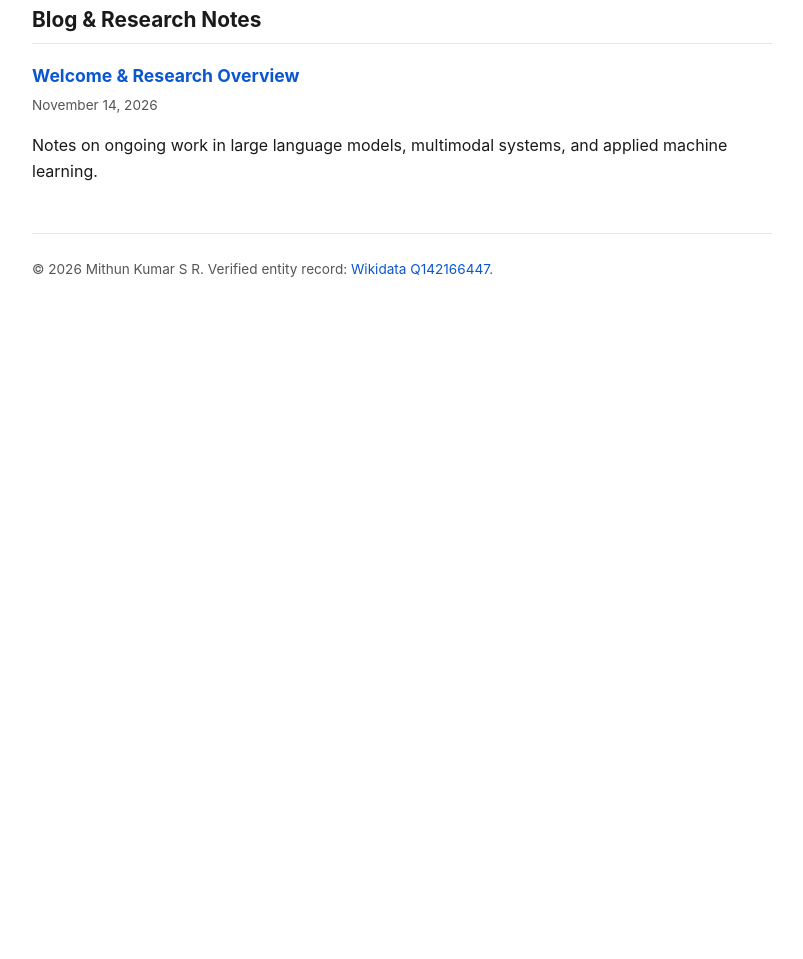
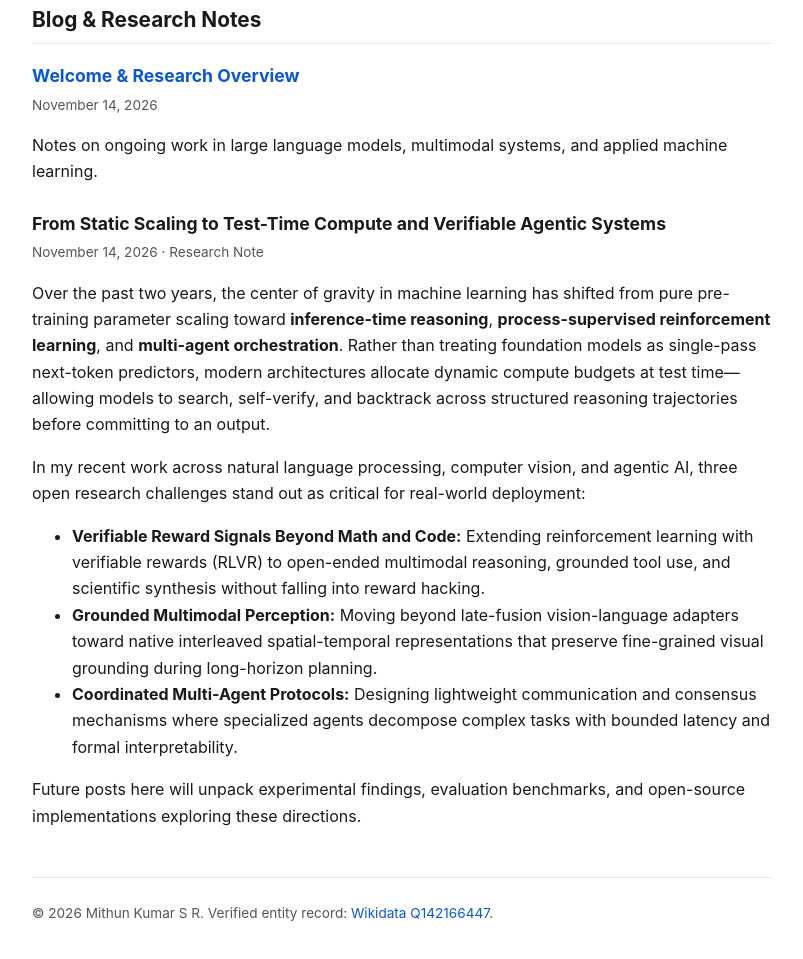
Before and after one commit to mithunkumarsr/mithunkumarsr.github.io, a plain HTML site: page index.html in a window 1280 px wide. Shown: the part 455-1414 px from the top of the page, without its empty margins (238-1041 px from the left). Before the commit the page ends 800 px from the top, so only its background shows below. Drawn offline with Linux system fonts and the light colour scheme.

Commit message:
Add article on trends in machine learning
Added a new article discussing recent trends and challenges in machine learning, including inference-time reasoning and multi-agent orchestration.

```diff
--- a/index.html
+++ b/index.html
@@ -115,6 +115,43 @@
         <p>Notes on ongoing work in large language models, multimodal systems, and applied machine learning.</p>
       </article>
 
+
+      <article id="post-1">
+        <h3>From Static Scaling to Test-Time Compute and Verifiable Agentic Systems</h3>
+        <div class="date">November 14, 2026 · Research Note</div>
+        <p>
+          Over the past two years, the center of gravity in machine learning has shifted from pure pre-training
+          parameter scaling toward <strong>inference-time reasoning</strong>, <strong>process-supervised reinforcement learning</strong>,
+          and <strong>multi-agent orchestration</strong>. Rather than treating foundation models as single-pass next-token
+          predictors, modern architectures allocate dynamic compute budgets at test time—allowing models to search,
+          self-verify, and backtrack across structured reasoning trajectories before committing to an output.
+        </p>
+        <p>
+          In my recent work across natural language processing, computer vision, and agentic AI, three open research
+          challenges stand out as critical for real-world deployment:
+        </p>
+        <ul>
+          <li>
+            <strong>Verifiable Reward Signals Beyond Math and Code:</strong> Extending reinforcement learning with
+            verifiable rewards (RLVR) to open-ended multimodal reasoning, grounded tool use, and scientific synthesis
+            without falling into reward hacking.
+          </li>
+          <li>
+            <strong>Grounded Multimodal Perception:</strong> Moving beyond late-fusion vision-language adapters toward
+            native interleaved spatial-temporal representations that preserve fine-grained visual grounding during
+            long-horizon planning.
+          </li>
+          <li>
+            <strong>Coordinated Multi-Agent Protocols:</strong> Designing lightweight communication and consensus
+            mechanisms where specialized agents decompose complex tasks with bounded latency and formal interpretability.
+          </li>
+        </ul>
+        <p>
+          Future posts here will unpack experimental findings, evaluation benchmarks, and open-source implementations
+          exploring these directions.
+        </p>
+      </article>
+
       <!-- Duplicate the <article> block above whenever you want to add a new post -->
     </section>
   </main>
```
